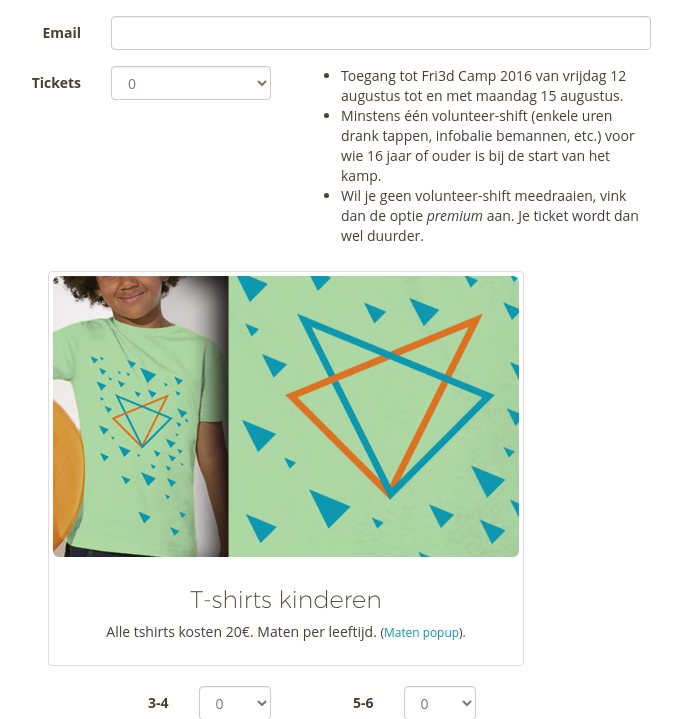
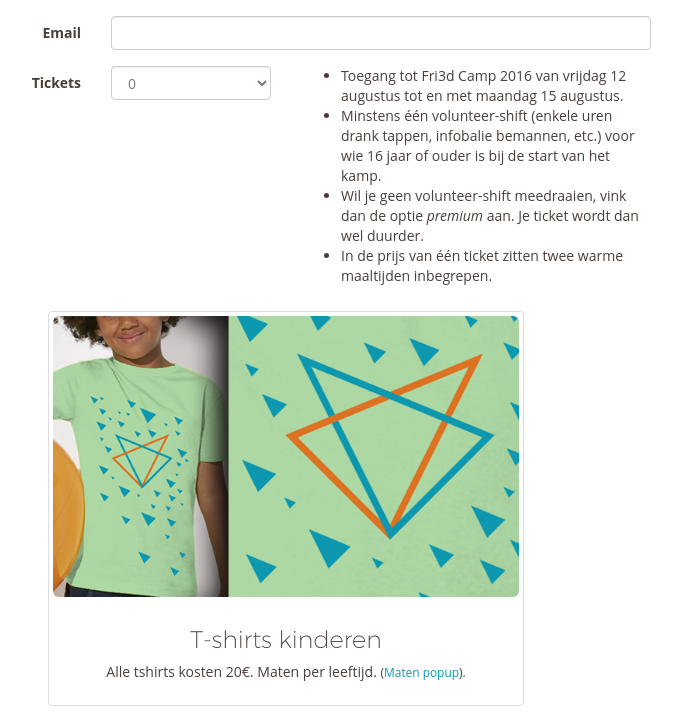
Before and after one commit to toonvandeputte/tickets.fri3d.be, a Python web app: template src/fr1ckets/templates/tickets.html in a window 1280 px wide. Shown: the part 433-1152 px from the top of the page, without its empty margins (354-1036 px from the left). Run offline with Jinja, Linux system fonts and the light colour scheme; the template is opened without the code that fills it, so the values that code supplies are empty; some libraries are stand-ins or nearby versions.

Commit message:
add copy about two warm meals included in ticket price

```diff
--- a/src/fr1ckets/templates/tickets.html
+++ b/src/fr1ckets/templates/tickets.html
@@ -103,6 +103,7 @@
 					<li>Toegang tot Fri3d Camp 2016 van vrijdag 12 augustus tot en met maandag 15 augustus.</li>
 					<li>Minstens één volunteer-shift (enkele uren drank tappen, infobalie bemannen, etc.) voor wie 16 jaar of ouder is bij de start van het kamp.</li>
 					<li>Wil je geen volunteer-shift meedraaien, vink dan de optie <em>premium</em> aan. Je ticket wordt dan wel duurder.</li>
+					<li>In de prijs van één ticket zitten twee warme maaltijden inbegrepen.</li>
 			</ul>
 			</div>
 		</div>
```
